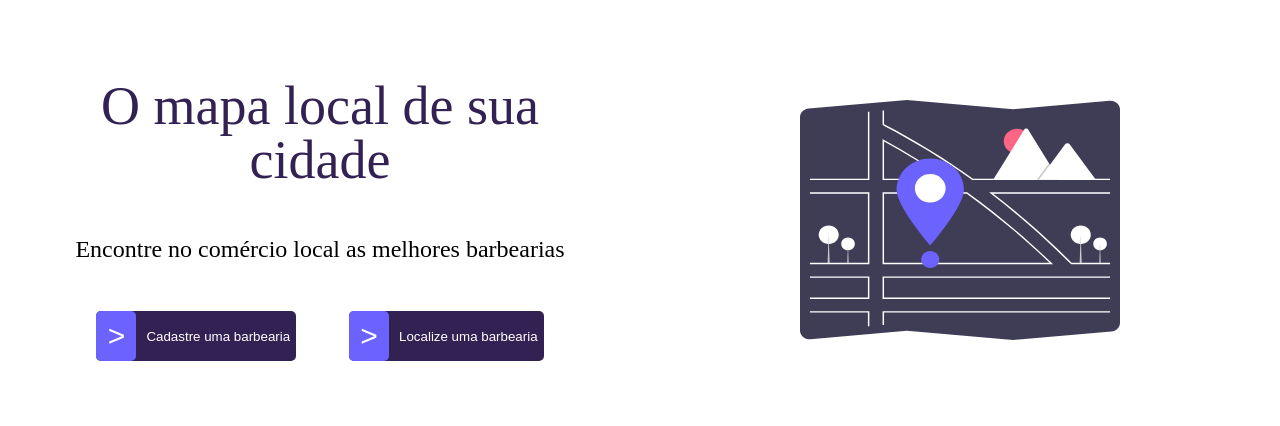
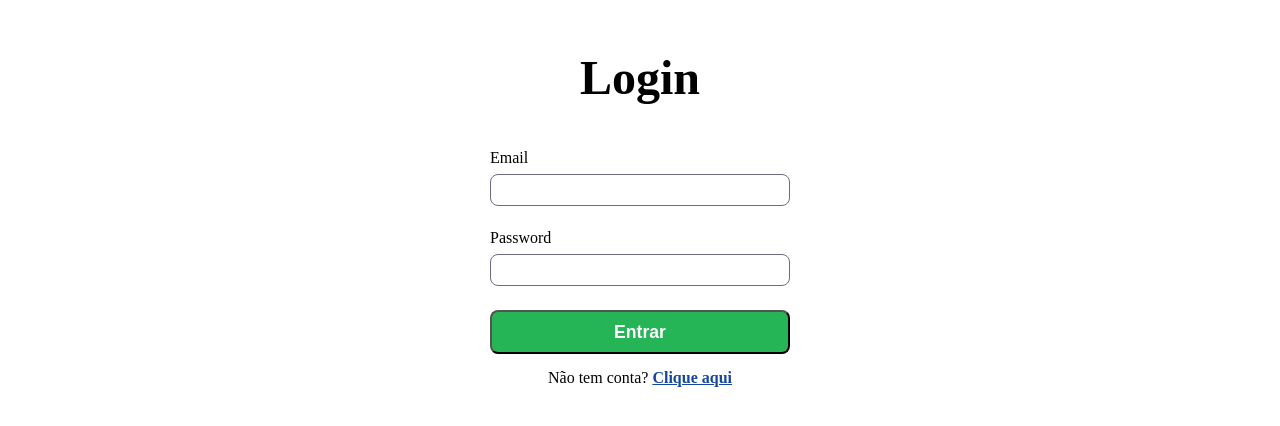
Before and after one commit to GabrielPSantana/barber, a React (Create React App) app in the folder web/: page / in a window 1280 px wide. Shown: the part 180-606 px from the top of the page. Built offline with nearby package versions, Linux system fonts and the light colour scheme.

Commit message:
:reclycle: refactor: systeam routes

```diff
--- a/web/src/App.tsx
+++ b/web/src/App.tsx
@@ -1,6 +1,6 @@
 import React from "react";
 import { ThemeProvider } from "styled-components";
-import { BrowserRouter, Routes, Route } from "react-router-dom";
+
 import Home from "./pages/Home";
 import NewPage from "./pages/New";
 import "react-toastify/dist/ReactToastify.css";
@@ -10,6 +10,8 @@ import BarberDatail from "./pages/BarberDetail";
 import Login from "./pages/Login";
 import { AuthProvider } from "./contexts/auth";
 import Register from "./pages/Register";
+import Routes from './routes'
+import { BrowserRouter } from "react-router-dom";
 
 function App() {
   const theme = {
@@ -24,14 +26,7 @@ function App() {
     <ThemeProvider theme={theme}>
       <BrowserRouter>
         <AuthProvider>
-          <Routes>
-            <Route path="/" element={<Home />} />
-            <Route path="/register" element={<Register />} />
-            <Route path="/login" element={<Login />} />
-            <Route path="/new" element={<NewPage />} />
-            <Route path="/everybarber" element={<EveryBarber />} />
-            <Route path="/barberdetail/:item" element={<BarberDatail />} />
-          </Routes>
+          <Routes />
         </AuthProvider>
       </BrowserRouter>
       <ToastContainer />
--- a/web/src/contexts/auth.tsx
+++ b/web/src/contexts/auth.tsx
@@ -12,7 +12,7 @@ import api from "../services/api";
 import { User, UserLogin, UserRegister } from "../models/User";
 
 interface AuthContextData {
-  signed: boolean;
+  isSigned: boolean;
   user: User | null;
   handleSignIn: (user: UserLogin) => void;
   signOut(): void;
@@ -75,7 +75,7 @@ export const AuthProvider: React.FC<PropsWithChildren> = ({ children }) => {
   return (
     <AuthContext.Provider
       value={{
-        signed: Boolean(user),
+        isSigned: Boolean(user),
         user,
         handleSignIn,
         handleSignUp,
--- /dev/null
+++ b/web/src/routes/app.routes.tsx
@@ -0,0 +1,19 @@
+import React from "react";
+import { Routes, Route } from "react-router-dom";
+import Home from "../pages/Home";
+import EveryBarber from "../pages/EveryBarber";
+import NewPage from '../pages/New'
+import BarberDatail from '../pages/BarberDetail'
+
+const AppRoutes = () => {
+  return (
+    <Routes>
+    <Route path="/" element={<Home/>}/>
+    <Route path="/new" element={<NewPage />}/>
+    <Route path="/everybarber" element={<EveryBarber/>}/>
+    <Route path="/barberdetail/:id" element={<BarberDatail/>}/>
+  </Routes>
+  );
+};
+
+export default AppRoutes;
--- /dev/null
+++ b/web/src/routes/auth.routes.tsx
@@ -0,0 +1,15 @@
+import React from "react";
+import { Routes, Route } from "react-router-dom";
+import Login from "../pages/Login";
+import Register from "../pages/Register";
+
+const AuthRotes = () => {
+  return (
+    <Routes>
+      <Route path="/" element={<Login />} />
+      <Route path="/register" element={<Register />} />
+    </Routes>
+  );
+};
+
+export default AuthRotes;
--- /dev/null
+++ b/web/src/routes/index.tsx
@@ -0,0 +1,16 @@
+// Flow
+import React from "react";
+// Hooks
+import { useAuth } from "../contexts/auth";
+
+// Routes
+import AuthRoutes from "./auth.routes";
+import AppRoutes from "./app.routes";
+
+const Routes: React.FC = () => {
+  const { isSigned } = useAuth();
+  if (!isSigned) return <AuthRoutes />;
+  return <AppRoutes />;
+};
+
+export default Routes;
```
